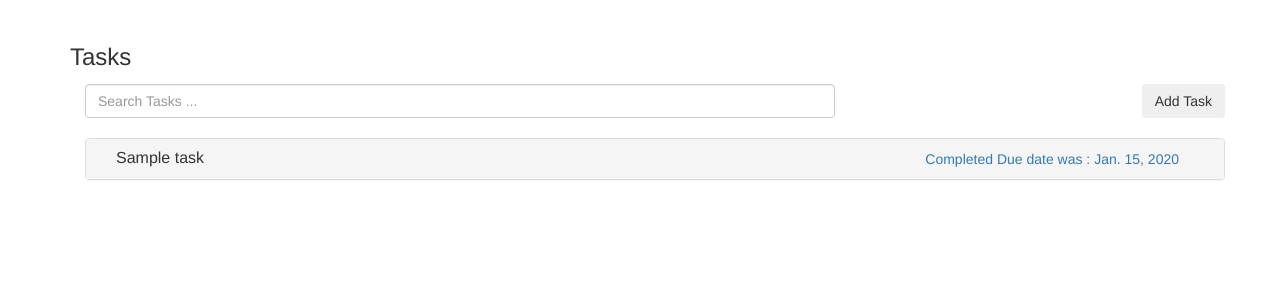
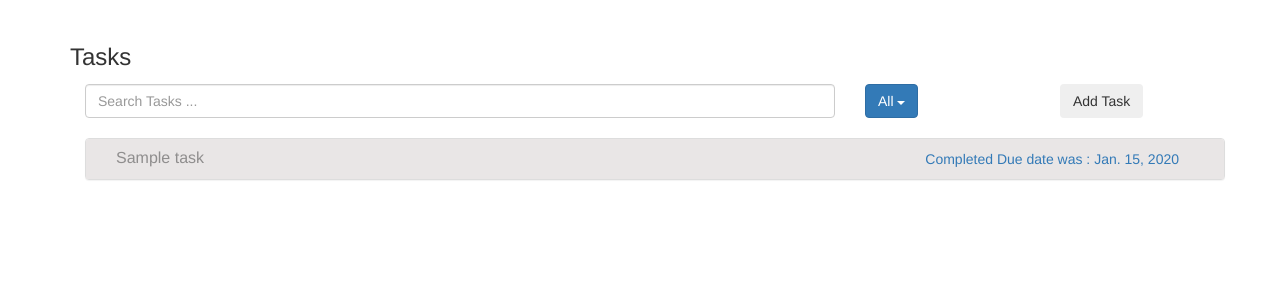
Before and after one commit to sanskarsharma/todoapp_django, a Django app: page /todo/ in a window 1280 px wide. Shown: the part 52-352 px from the top of the page. Run offline with Django 3.2, Linux system fonts and the light colour scheme; a user stored in the database is signed in; tables that the repository leaves empty hold one stand-in row (values such as "Sample post"); some libraries are stand-ins or nearby versions.

Commit message:
dropdown and delete added, UI

```diff
--- a/todo/todoapp/templates/todoapp/base.html
+++ b/todo/todoapp/templates/todoapp/base.html
@@ -15,6 +15,7 @@
     <link rel="stylesheet" href="https://cdnjs.cloudflare.com/ajax/libs/jquery-confirm/3.3.0/jquery-confirm.min.css">
     <script src="https://cdnjs.cloudflare.com/ajax/libs/jquery-confirm/3.3.0/jquery-confirm.min.js"></script>
 
+    <link rel="stylesheet" href="https://cdnjs.cloudflare.com/ajax/libs/font-awesome/4.7.0/css/font-awesome.min.css">
 
     <title>
         {%  if title %}
@@ -76,6 +77,39 @@
             //     }
             //     });
             // });
+
+
+            var storedValue = localStorage.getItem('dropdownselected') || 'All';
+            document.getElementById("dropdown_text").innerHTML = storedValue;
+
+
+            $(".dropdown-item").click(function(){
+                console.log("dropdown clickEEEEEEEEEDDD");
+                var text = $(this).text();
+                console.log(text);
+
+                if(text== "All"){
+
+
+                }else{
+                    localStorage.setItem('dropdownselected', text );
+                    // now reload and all this code runs again
+                    window.location.href = window.location.href.replace( /[\?#].*|$/, "?filter="+text );
+                    //location.reload();
+                }
+
+
+            });
+
+
+
+            $(".deletetask").click(function(){
+
+                var task_id = $(this).attr("id");
+                console.log(task_id + "TOOO BEE DELETDDDDD")
+
+            });
+
 
             var searchTerm, panelContainerId;
             // Create a new contains that is case insensitive
--- a/todo/todoapp/templates/todoapp/home.html
+++ b/todo/todoapp/templates/todoapp/home.html
@@ -16,8 +16,22 @@
           </div>
           <div class="col-md-2">
 
+            <div class="dropdown">
+                    <button class="btn btn-primary dropdown-toggle" type="button" data-toggle="dropdown" >
+                        <span id="dropdown_text" type= "text"></span>
+                        <span class="caret"></span>
+                    </button>
+                    <ul class="dropdown-menu">
+                        <li><a class="dropdown-item" href="">All</a></li>
+                        <li><a class="dropdown-item" href="">today</a></li>
+                        <li><a class="dropdown-item" href="">overdue</a></li>
+                    </ul>
+            </div>
+
+
           </div>
-          <div class="col-md-2" align="end">
+
+          <div class="col-md-2" align="">
             <button class="btn" id="add_task_btn" data-toggle="modal" data-target="#add_task_modal"  >Add Task</button>
           </div>
 
@@ -39,12 +53,12 @@
         {% for todo in todo_list %}
 
         <div class="panel panel-default" id="hey{{forloop.counter}}">
-            <div class="panel-heading">
+            <div class="panel-heading" {% if todo.is_completed %} style="background:#e9e6e6;" {% endif %} >
                 <div class="row">
                 <div class="col-md-12">
                     <div class="col-md-6 panel2" id="hey{{forloop.counter}}_title">
-                       <h4 class="panel-title">
-                        <a data-toggle="collapse" data-parent="#accordion" href="#collapse{{forloop.counter}}">
+                       <h4 class="panel-title"  >
+                        <a data-toggle="collapse" data-parent="#accordion" href="#collapse{{forloop.counter}}"  {% if todo.is_completed %} style="color:#807e7eda;" {% endif %}   >
                             {{ todo.title }}
                         </a>
                        </h4>
@@ -71,12 +85,15 @@
                     </ul>
                     <button class="btn btn-sm addsubtask" id="{{todo.id}}" data-toggle="modal" data-target="#add_sub_task_modal">Add Sub-tasks</button>
                 </div>
-                <div class="panel-footer">
+                <div class="panel-footer" align="end">
                     {% if not todo.is_completed %}
-                    <button class="btn marktask" id="done_{{todo.id}}">Mark Complete</button>
+                    <button class="btn btn-success marktask" id="done_{{todo.id}}">Mark Complete</button>
                     {% else %}
                     Task Done. <a class="marktask" id="undone_{{todo.id}}" href="#">Mark as Pending</a>
                     {% endif %}
+                    <button class="btn btn-danger deletetask" id="{{todo.id}}"><i class="fa fa-trash" aria-hidden="true" style="font-size:18px;"></i></button>
+
+
                 </div>
 
             </div>
```
